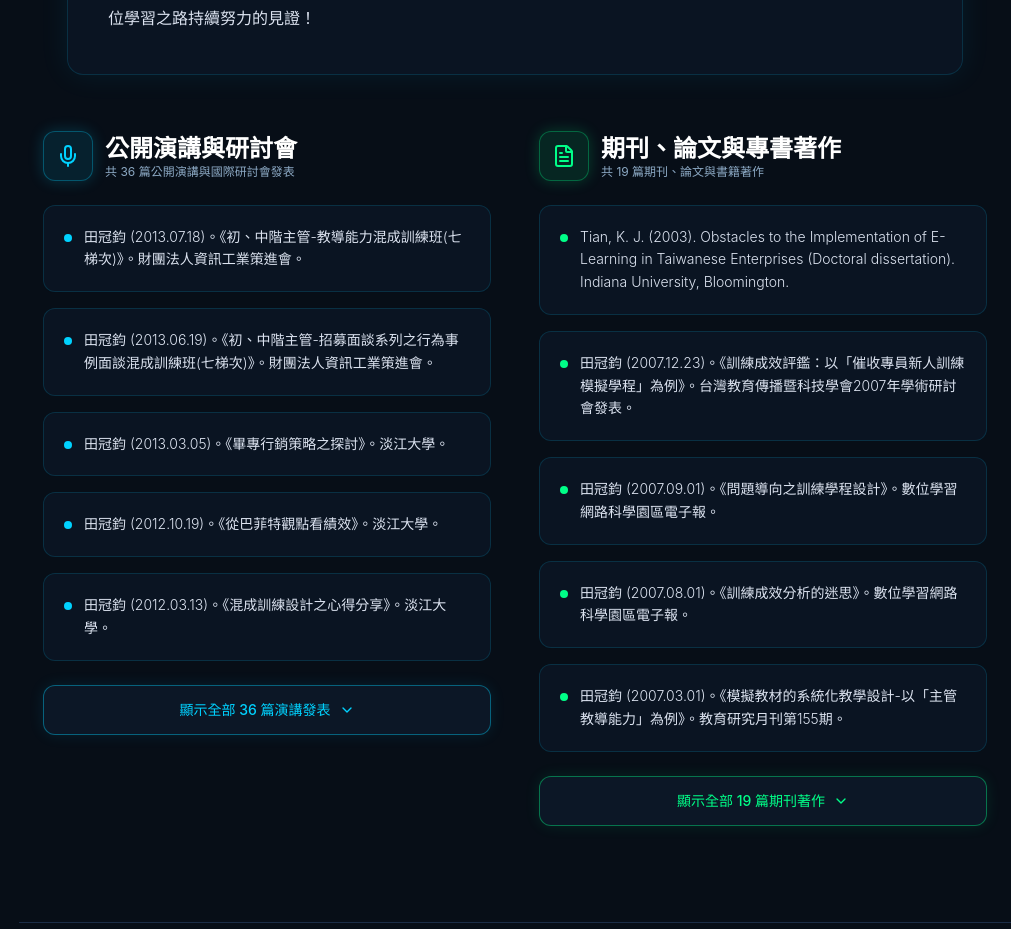
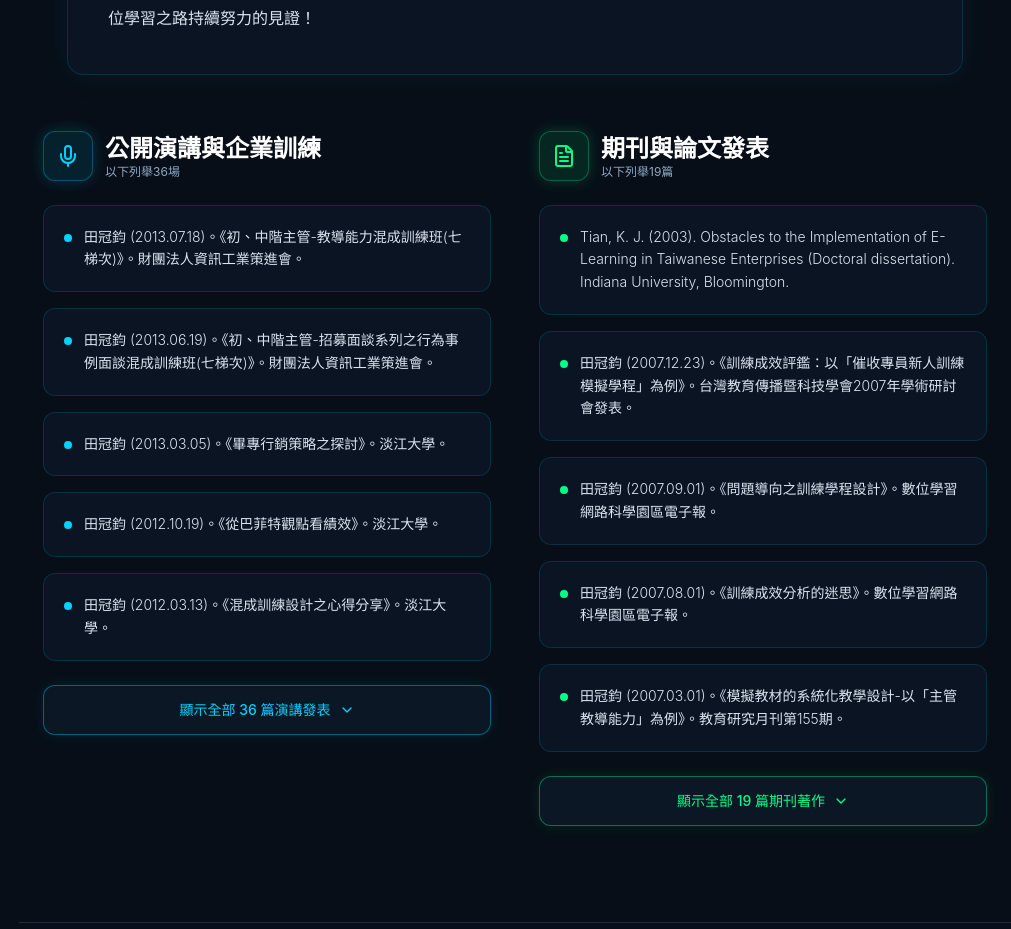
Before and after one commit to kjsimulation-inc/kj-personal-web2, a React (Vite) app: page / in a window 1280 px wide. Shown: the part 7880-8809 px from the top of the page, without its empty margins (269-1280 px from the left). Built offline with nearby package versions, Linux system fonts and the light colour scheme.

Commit message:
Update section headers for public speaking and publications

```diff
--- a/src/components/AcademicSection.tsx
+++ b/src/components/AcademicSection.tsx
@@ -97,8 +97,8 @@ export const AcademicSection: React.FC = () => {
               <Mic size={24} />
             </div>
             <div>
-              <h3 className="font-serif text-2xl font-bold text-white">公開演講與研討會</h3>
-              <p className="text-xs text-[#8ca9c4]">共 {speeches.length} 篇公開演講與國際研討會發表</p>
+              <h3 className="font-serif text-2xl font-bold text-white">公開演講與企業訓練</h3>
+              <p className="text-xs text-[#8ca9c4]">以下列舉{speeches.length}場</p>
             </div>
           </div>
 
@@ -132,8 +132,8 @@ export const AcademicSection: React.FC = () => {
               <FileText size={24} />
             </div>
             <div>
-              <h3 className="font-serif text-2xl font-bold text-white">期刊、論文與專書著作</h3>
-              <p className="text-xs text-[#8ca9c4]">共 {papers.length} 篇期刊、論文與書籍著作</p>
+              <h3 className="font-serif text-2xl font-bold text-white">期刊與論文發表</h3>
+              <p className="text-xs text-[#8ca9c4]">以下列舉{papers.length}篇</p>
             </div>
           </div>
 
```
